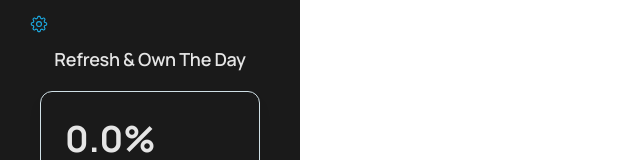
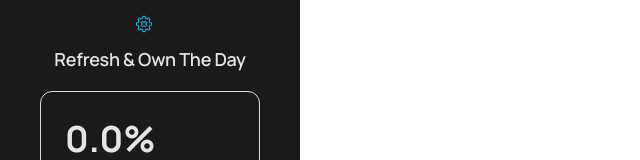
Before and after one commit to AbdulDevHub/Hydration-Hero, a React (Vite) app: page / in a window 1280 px wide. Shown: the top 160 px of the page, without its empty margins (0-640 px from the left). Built offline with nearby package versions, Linux system fonts and the light colour scheme.

Commit message:
Center Settings Icon

```diff
--- a/src/components/DrinkButtons.jsx
+++ b/src/components/DrinkButtons.jsx
@@ -19,7 +19,7 @@ export const DrinkSettingsButton = ({ currentSettings, onSaveSettings }) => {
   const [showModal, setShowModal] = useState(false)
 
   return (
-    <div className="flex w-14 items-center justify-end">
+    <div className="flex w-14 items-center justify-center">
       <button
         onClick={() => setShowModal(true)}
         className="flex cursor-pointer items-center justify-center rounded-full h-4 bg-transparent text-[#e5e5e5] gap-2 font-bold leading-normal tracking-[0.015em] p-0"
--- a/src/components/DrinkHeader.jsx
+++ b/src/components/DrinkHeader.jsx
@@ -7,7 +7,7 @@ const DrinkHeader = ({
 }) => {
 
   return (
-    <div className="flex items-center mt-3 p-1 pb-2 justify-between">
+    <div className="flex items-center mt-3 p-1 pb-2 justify-center">
       <DrinkSettingsButton
         show={showSettings}
         onClose={() => setShowSettings(false)}
```
